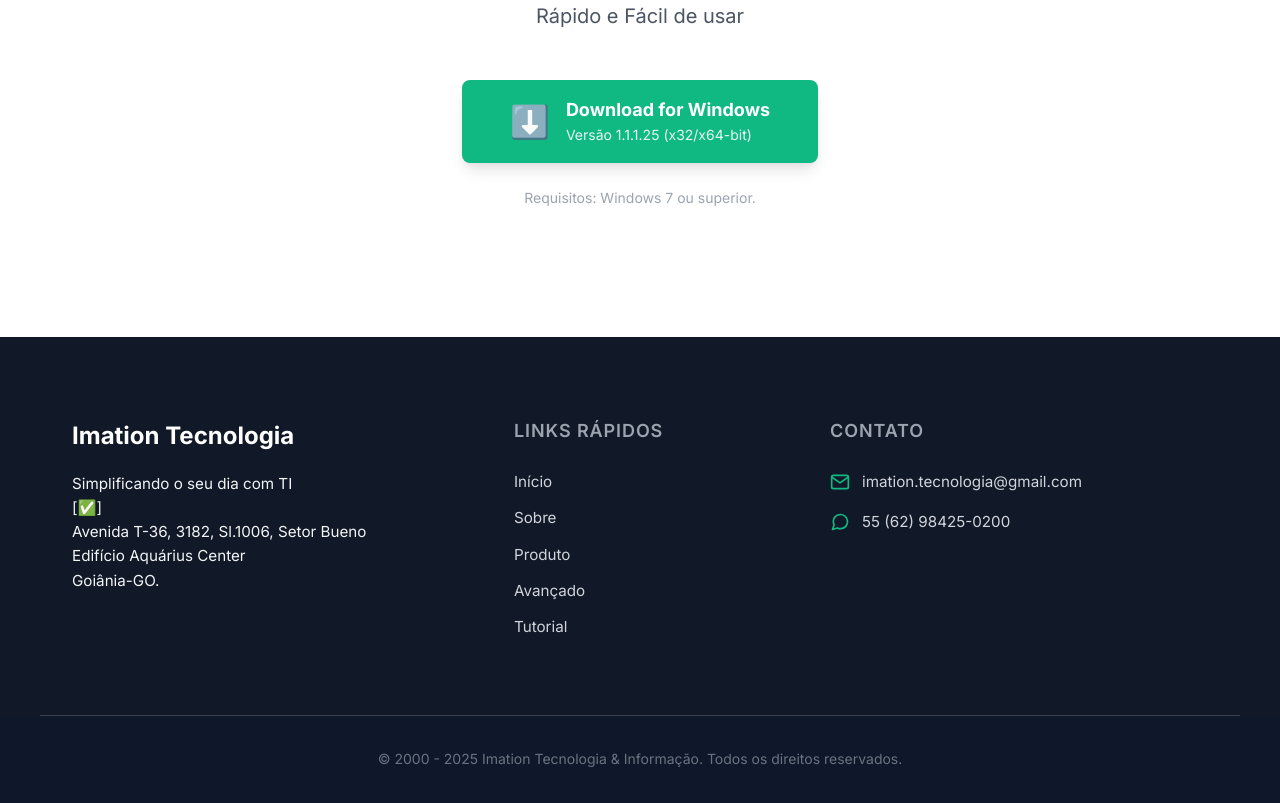
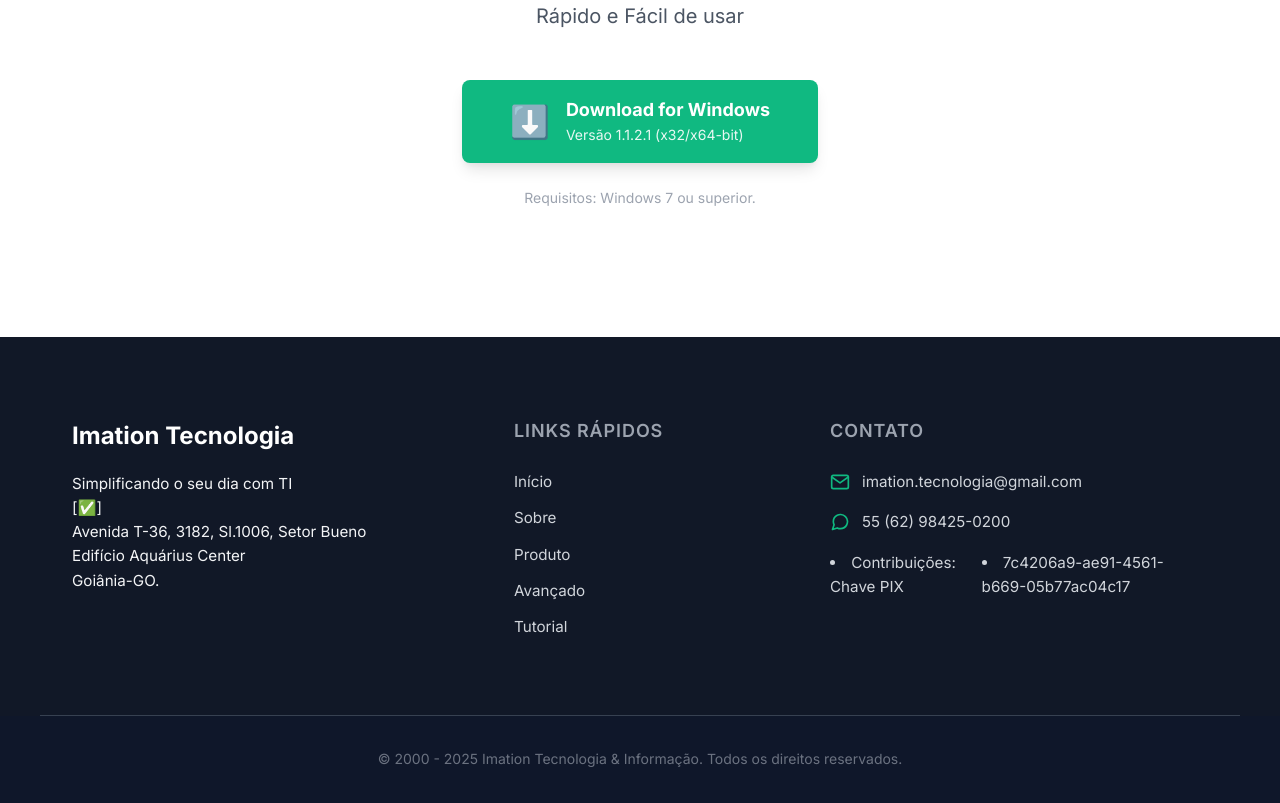
Before and after one commit to imation-gyn/imation-gyn.github.io, a React (Vite) app: page / in a window 1280 px wide. Shown: the part 7840-8643 px from the top of the page. Built offline with nearby package versions, Linux system fonts and the light colour scheme.

Commit message:
Update 1.1.2.1

```diff
--- a/src/components/Download.jsx
+++ b/src/components/Download.jsx
@@ -7,11 +7,11 @@
                 <h2>OpenErp NFSe - Grátis</h2>
                 <p>Rápido e Fácil de usar</p>
                 <div className="download-options">
-                    <a href="https://github.com/imation-gyn/imation-gyn.github.io/releases/download/OpenErp/OpenErp-1.1.1.25-x86-Instalador.exe" className="btn-download-large">
+                    <a href="https://github.com/imation-gyn/imation-gyn.github.io/releases/download/OpenErp/OpenErp-1.1.2.1-x86-Instalador.exe" className="btn-download-large">
                         <span className="icon">⬇️</span>
                         <span className="text">
                             <span className="label">Download for Windows</span>
-                            <span className="version">Versão 1.1.1.25 (x32/x64-bit)</span>
+                            <span className="version">Versão 1.1.2.1 (x32/x64-bit)</span>
                         </span>
                     </a>
                 </div>
--- a/src/components/Footer.jsx
+++ b/src/components/Footer.jsx
@@ -44,6 +44,10 @@
                             55 (62) 98425-0200
                         </a>
                     </div>
+                    <div className="contact-item">
+                        <li><a href="#hero">Contribuições: Chave PIX</a></li>
+                        <li><a href="#about">7c4206a9-ae91-4561-b669-05b77ac04c17</a></li>
+                    </div>
                 </div>
             </div>
             <div className="footer-bottom">
```
Also changed, not shown: 1 other file (tests, documents, lock files or other folders).
